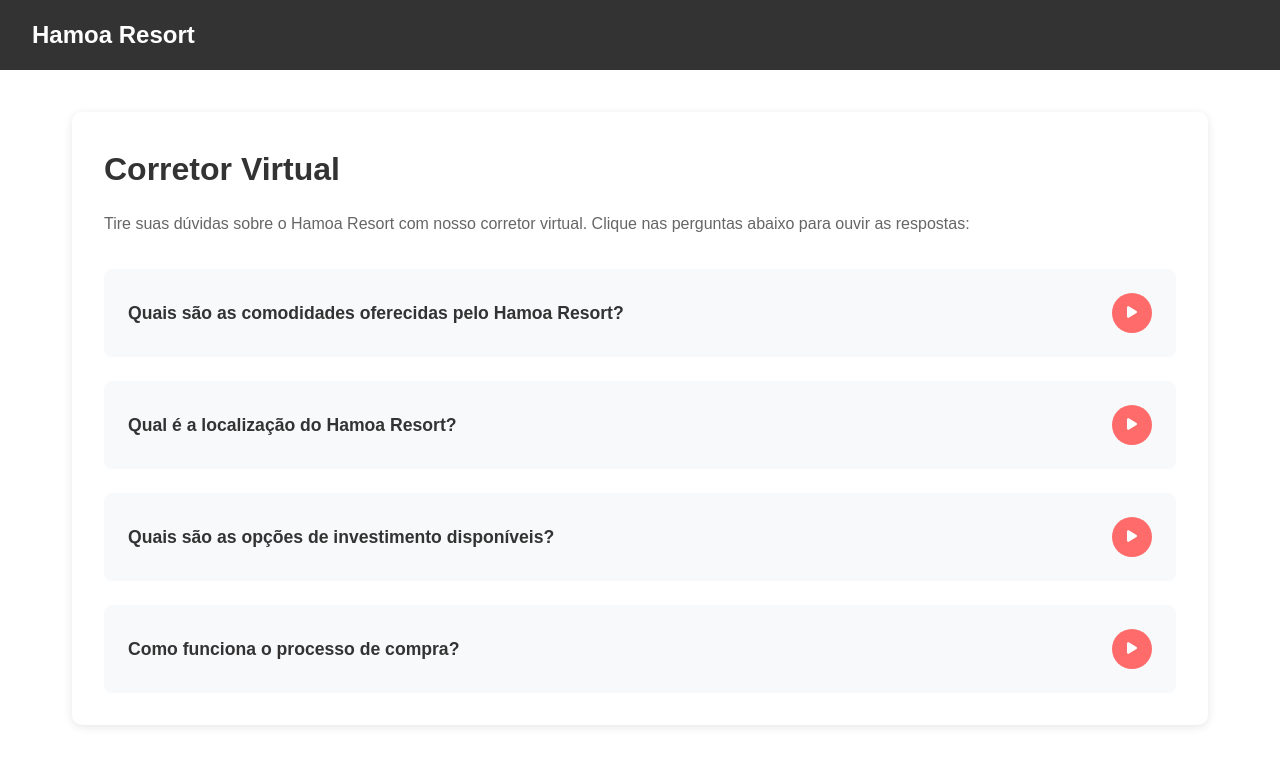
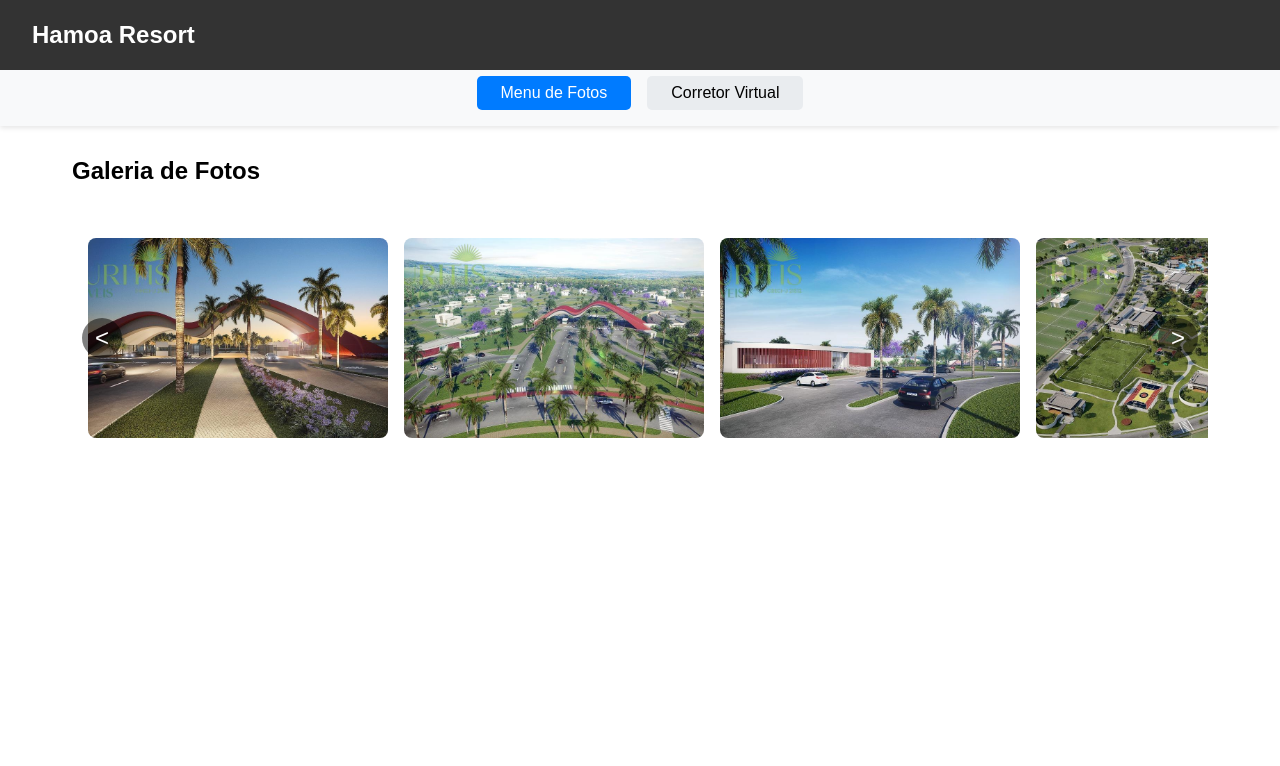
Before and after one commit to Matheusoliveira2397/HamoaResort, a plain HTML site: page saibamais.html in a window 1280 px wide. Drawn offline with Linux system fonts and the light colour scheme.

Commit message:
feat: adiciona menu de fotos e corretor virtual na página Saiba Mais

```diff
--- a/saibamais.css
+++ b/saibamais.css
@@ -14,12 +14,100 @@
     font-weight: bold;
 }
 
+.menu-tabs {
+    position: fixed;
+    top: 60px;
+    width: 100%;
+    background-color: #f8f9fa;
+    padding: 1rem;
+    display: flex;
+    justify-content: center;
+    gap: 1rem;
+    z-index: 999;
+    box-shadow: 0 2px 5px rgba(0, 0, 0, 0.1);
+}
+
+.tab-button {
+    padding: 0.5rem 1.5rem;
+    border: none;
+    border-radius: 5px;
+    background-color: #e9ecef;
+    cursor: pointer;
+    font-size: 1rem;
+    transition: all 0.3s ease;
+}
+
+.tab-button.active {
+    background-color: #007bff;
+    color: white;
+}
+
 .container {
-    margin-top: 80px;
+    margin-top: 120px;
     padding: 2rem;
     max-width: 1200px;
     margin-left: auto;
     margin-right: auto;
+}
+
+.content-section {
+    display: none;
+}
+
+.content-section.active {
+    display: block;
+}
+
+.photo-carousel {
+    position: relative;
+    width: 100%;
+    margin: 2rem 0;
+}
+
+.carousel-container {
+    display: flex;
+    overflow-x: hidden;
+    scroll-behavior: smooth;
+    gap: 1rem;
+    padding: 1rem;
+}
+
+.carousel-container img {
+    min-width: 300px;
+    height: 200px;
+    object-fit: cover;
+    border-radius: 8px;
+    transition: transform 0.3s ease;
+}
+
+.carousel-container img:hover {
+    transform: scale(1.05);
+}
+
+.carousel-button {
+    position: absolute;
+    top: 50%;
+    transform: translateY(-50%);
+    background-color: rgba(0, 0, 0, 0.5);
+    color: white;
+    border: none;
+    border-radius: 50%;
+    width: 40px;
+    height: 40px;
+    cursor: pointer;
+    font-size: 1.5rem;
+    display: flex;
+    align-items: center;
+    justify-content: center;
+    z-index: 2;
+}
+
+.carousel-button.prev {
+    left: 10px;
+}
+
+.carousel-button.next {
+    right: 10px;
 }
 
 .virtual-broker {
--- a/saibamais.html
+++ b/saibamais.html
@@ -13,8 +13,24 @@
         <a href="index.html" class="nav-brand">Hamoa Resort</a>
     </nav>
 
+    <div class="menu-tabs">
+        <button class="tab-button active" data-tab="photos">Menu de Fotos</button>
+        <button class="tab-button" data-tab="broker">Corretor Virtual</button>
+    </div>
+
     <div class="container">
-        <section class="virtual-broker">
+        <section id="photos" class="content-section active">
+            <h2>Galeria de Fotos</h2>
+            <div class="photo-carousel">
+                <button class="carousel-button prev">&lt;</button>
+                <div class="carousel-container">
+                    <!-- As imagens serão inseridas aqui via JavaScript -->
+                </div>
+                <button class="carousel-button next">&gt;</button>
+            </div>
+        </section>
+
+        <section id="broker" class="content-section">
             <h2>Corretor Virtual</h2>
             <p>Tire suas dúvidas sobre o Hamoa Resort com nosso corretor virtual. Clique nas perguntas abaixo para ouvir as respostas:</p>
 
--- a/saibamais.js
+++ b/saibamais.js
@@ -1,4 +1,60 @@
 document.addEventListener('DOMContentLoaded', function() {
+    // Tab switching functionality
+    const tabButtons = document.querySelectorAll('.tab-button');
+    const sections = document.querySelectorAll('.content-section');
+
+    tabButtons.forEach(button => {
+        button.addEventListener('click', () => {
+            const tabName = button.dataset.tab;
+
+            // Update active button
+            tabButtons.forEach(btn => btn.classList.remove('active'));
+            button.classList.add('active');
+
+            // Update active section
+            sections.forEach(section => {
+                section.classList.remove('active');
+                if (section.id === tabName) {
+                    section.classList.add('active');
+                }
+            });
+        });
+    });
+
+    // Photo carousel functionality
+    const carousel = document.querySelector('.carousel-container');
+    const prevButton = document.querySelector('.carousel-button.prev');
+    const nextButton = document.querySelector('.carousel-button.next');
+    const totalImages = 30;
+
+    // Load all images
+    for (let i = 1; i <= totalImages; i++) {
+        const img = document.createElement('img');
+        const fileName = i === 1 ? 'hamoa1.jpeg' :
+                        i === 2 ? 'hamoa2.jpeg' :
+                        i === 3 ? 'hamoa3.jpeg' :
+                        i === 4 ? 'hamoa4.jpeg' :
+                        i === 5 ? 'hamoa5.jpeg' :
+                        i === 6 ? 'hamoa6.jpeg' :
+                        i === 7 ? 'hamoa7.jpeg' :
+                        i === 8 ? 'hamoa8.jpeg' :
+                        i === 9 ? 'hamoa9.jpeg' :
+                        `Hamoa${i}.jpeg`;
+        img.src = fileName;
+        img.alt = `Imagem ${i} do Hamoa Resort`;
+        carousel.appendChild(img);
+    }
+
+    // Navigation buttons
+    prevButton.addEventListener('click', () => {
+        carousel.scrollBy({ left: -320, behavior: 'smooth' });
+    });
+
+    nextButton.addEventListener('click', () => {
+        carousel.scrollBy({ left: 320, behavior: 'smooth' });
+    });
+
+    // Audio player functionality
     const playButtons = document.querySelectorAll('.play-button');
     let currentAudio = null;
 
```
